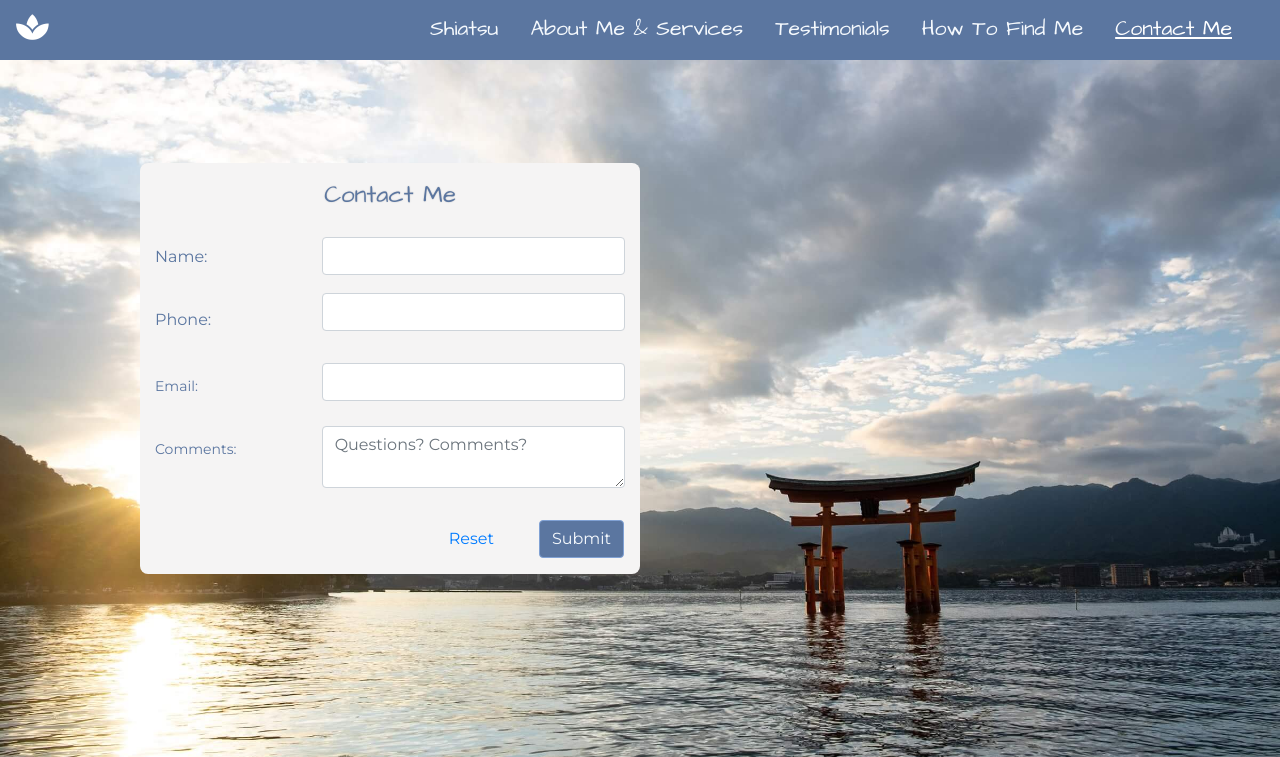
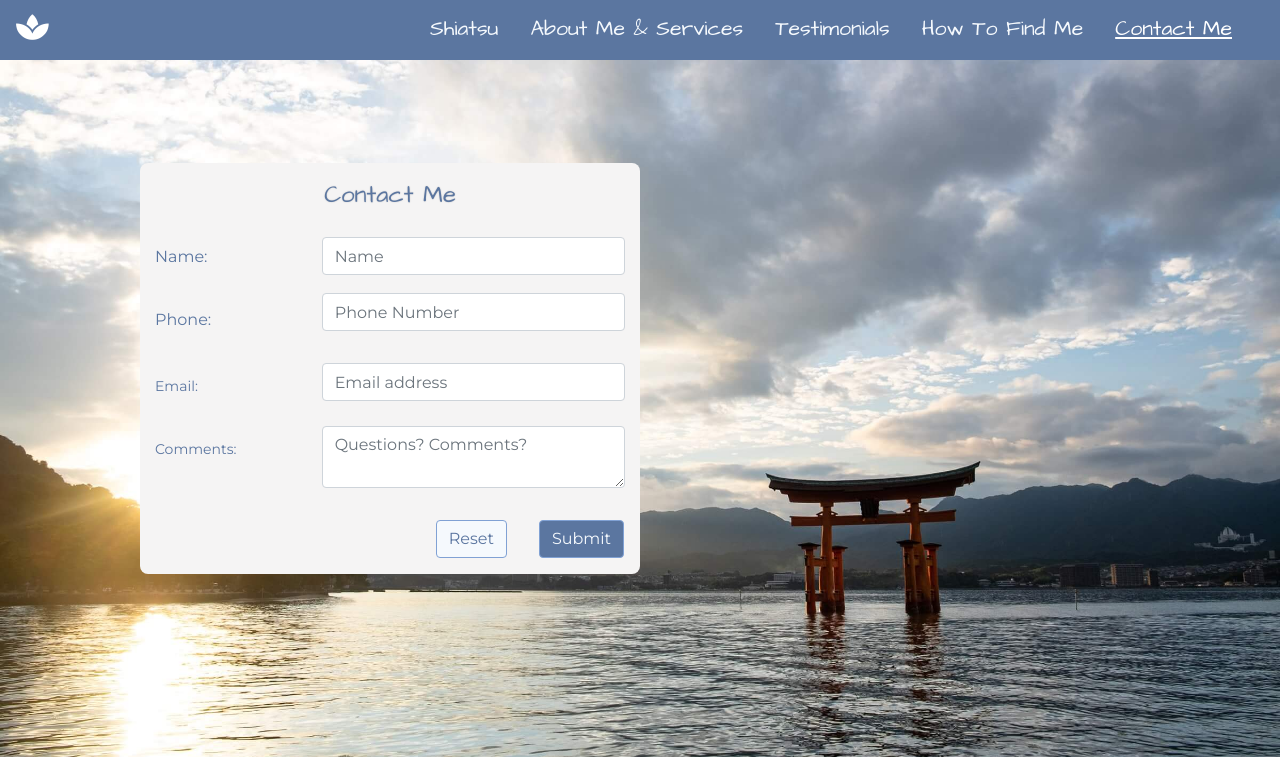
Before and after one commit to suzybee1987/ms1-ali-shiatsu, a plain HTML site: page contact.html in a window 1280 px wide. Shown: the top 757 px of the page. Drawn offline with nearby package versions, Linux system fonts and the light colour scheme.

Commit message:
dev: placeholder contact

```diff
--- a/assets/css/style.css
+++ b/assets/css/style.css
@@ -92,7 +92,7 @@ ul.navbar-nav.navbar-brand {
 .hero {
   min-height:80vh;
   padding-top: 100px;
-  background: url("../images/conscious-design-unsplash.jpg") no-repeat center center fixed;
+  background: url("../images/conscious-design-unsplash.jpg") no-repeat top center fixed;
   -webkit-background-size: cover;
   -moz-background-size: cover;
   -o-background-size: cover;
@@ -307,6 +307,14 @@ a {
   background-attachment: fixed;
 }
 
+.btn.reset {
+  color: #5b76a0;
+  background-color: #f5f9fd;
+  text-align: center;
+  border-color: #80a1d4;
+  border-width: 1px;
+}
+
 .reset:hover {
   color: #f5f9fd;
   background-color: #5b76a0;
@@ -317,7 +325,6 @@ a {
 .btn.submit {
   color: #f5f9fd;
   background-color: #5b76a0;
-  /* margin-bottom: 10px; */
   text-align: center;
   border-color: #80a1d4;
   border-width: 1px;
--- a/contact.html
+++ b/contact.html
@@ -79,19 +79,19 @@
           <div class="form-group row">
             <label for="name" class="col-md-4 my-2">Name:</label>
             <div class="col-sm-8">
-              <input type="text" class="form-control" id="name" required>
+              <input type="text" class="form-control" id="name" placeholder="Name" required>
             </div>
           </div>
           <div class="form-group row">
             <label for="phone" class="col-md-4 col-form-label my-2">Phone:</label>
             <div class="col-sm-8">
-              <input type="tel" class="form-control" id="phone" minlength="11" required>
+              <input type="tel" class="form-control" id="phone" minlength="11" placeholder="Phone Number" required>
             </div>
           </div>
           <div class="form-group row">
             <label for="email" class="col-md-4 col-form-label-sm my-2">Email:</label>
             <div class="col-sm-8">
-              <input type="email" class="form-control" id="email" required>
+              <input type="email" class="form-control" id="email" placeholder="Email address" required>
             </div>
           </div>
           <div class="form-group row">
@@ -102,7 +102,7 @@
           </div>
           <div class="form-group row justify-content-end">
             <div class="col-xs-4 m-3">
-              <button type="reset" class="btn btn-link reset">Reset</button>
+              <button type="reset" class="btn reset">Reset</button>
             </div>
             <div class="col-xs-4 m-3">
               <button type="submit" class="btn submit" value="submit">Submit</button>
```
